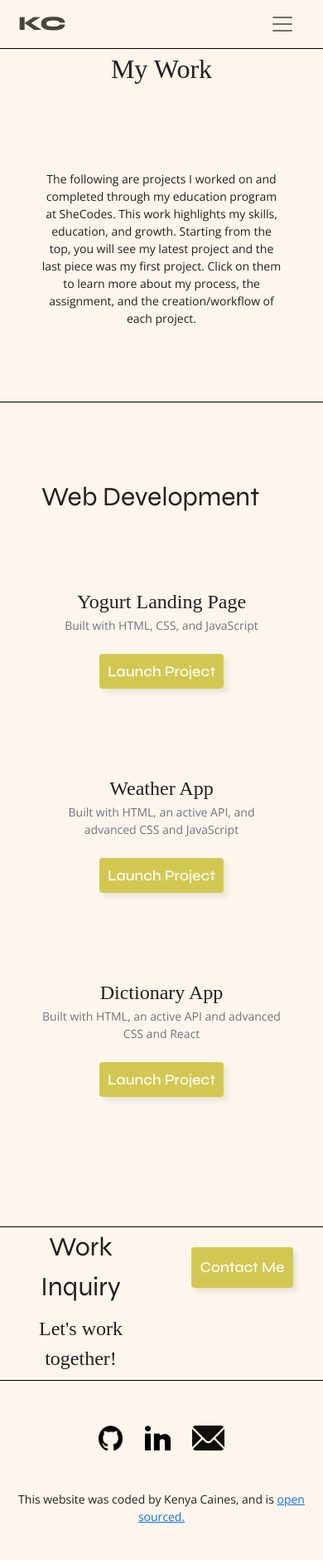
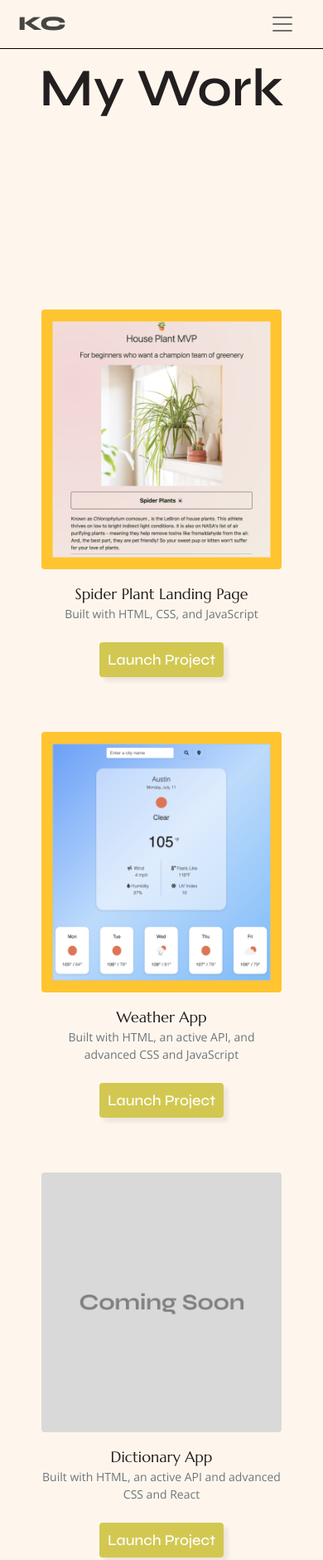
Before and after one commit to kenyacaines/portfolio-project, a plain HTML site: page my-work.html in a window 390 px wide. Shown: the top 1880 px of the page at 83% size. Before the commit the page ends 1854 px from the top, so only its background shows below. Drawn offline with nearby package versions, Linux system fonts and the light colour scheme.

Commit message:
Updated the fonts

```diff
--- a/my-work.html
+++ b/my-work.html
@@ -13,7 +13,7 @@
     />
     <link rel="preconnect" href="https://fonts.googleapis.com">
 <link rel="preconnect" href="https://fonts.gstatic.com" crossorigin>
-<link href="https://fonts.googleapis.com/css2?family=Montserrat:ital,wght@0,100;0,200;0,300;0,400;0,500;0,600;0,700;0,800;0,900;1,100;1,200;1,300;1,400;1,500;1,600;1,700;1,800;1,900&family=Open+Sans:ital,wght@0,300;0,400;0,500;0,600;0,700;0,800;1,300;1,400;1,500;1,600;1,700;1,800&family=Syne:wght@400;500;600;700;800&display=swap" rel="stylesheet">
+<link href="https://fonts.googleapis.com/css2?family=Marcellus&family=Montserrat:ital,wght@0,100;0,200;0,300;0,400;0,500;0,600;0,700;0,800;0,900;1,100;1,200;1,300;1,400;1,500;1,600;1,700;1,800;1,900&family=Open+Sans:ital,wght@0,300;0,400;0,500;0,600;0,700;0,800;1,300;1,400;1,500;1,600;1,700;1,800&family=Syne:wght@400;500;600;700;800&display=swap" rel="stylesheet">
     <link rel="stylesheet" href="/styles/portfolio.css" />
     <script
       src="https://cdn.jsdelivr.net/npm/bootstrap@5.1.3/dist/js/bootstrap.bundle.min.js"
@@ -56,27 +56,20 @@
     <hr />
         <h1 class="text-center">My Work</h2>
          <div class="content-container container">
-      <div class="content">
-          <p>The following are projects I worked on and completed through my education program at SheCodes. This work highlights my skills, education, and growth. Starting from the top, you will see my latest project and the last piece was my first project.
-
-Click on them to learn more about my process, the assignment, and the creation/workflow of each project.</p>
 </div>
-</div>
-<hr />
     <div class="content-container container">
       <div class="content">
-    <h3 class="text-start mb-5">Web Development</h3>
     <div class="row">
     <div class="col-md-6 mb-4">
-      <img src="/images/yogurt.png" alt=""class="img-fluid mb-3 rounded">
-      <h4 class="text-center m-0">Yogurt Landing Page</h4>
+      <img src="/images/landing-page-yellow.png" alt=""class="img-fluid mb-3 rounded">
+      <h4 class="text-center m-0">Spider Plant Landing Page</h4>
       <p class="text-center text-muted">Built with HTML, CSS, and JavaScript</p>
       <div class="text-center mt-4 mb-5">
       <a href="#" class="btn-branding" target="_blank">Launch Project</a>
       </div>
     </div>
   <div class="col-md-6 mb-4">
-      <img src="/images/weatherapp.png" alt=""class="img-fluid mb-3 rounded">
+      <img src="/images/weather-app-yellow.png" alt=""class="img-fluid mb-3 rounded">
       <h4 class="text-center m-0">Weather App</h4>
       <p class="text-center text-muted">Built with HTML, an active API, and advanced CSS and JavaScript</p>
       <div class="text-center mt-4 mb-5">
@@ -84,7 +77,7 @@ Click on them to learn more about my process, the assignment, and the creation/w
       </div>
     </div>
     <div class="col-md-6 mb-4">
-      <img src="/images/dictionaryapp.png" alt=""class="img-fluid mb-3 rounded">
+      <img src="/images/coming-soon.png" alt=""class="img-fluid mb-3 rounded">
       <h4 class="text-center m-0">Dictionary App</h4>
       <p class="text-center text-muted">Built with HTML, an active API and advanced CSS and React</p>
       <div class="text-center mt-4 mb-5">
@@ -103,7 +96,7 @@ Click on them to learn more about my process, the assignment, and the creation/w
             <h4 class="text-center">Let's work together!</h4>
           </div>
           <div class="col-6 contact-me-btn text-center mt-4">
-            <a href="#" class="btn btn-branding" type="button">Contact Me</a>
+            <a href="/contact.html" class="btn btn-branding" type="button">Contact Me</a>
           </div>
         </div>
         </div>
--- a/styles/portfolio.css
+++ b/styles/portfolio.css
@@ -13,18 +13,17 @@ body {
   font-size: 24px;
 }
 h1 {
-  font-size: 64px;
-  font-weight: 500;
+  font-size: 96px;
+  font-weight: 600;
   line-height: 1.5;
   color: var(--secondary-color);
-  font-family: var(--second-heading-font-family);
+  font-family: var(--heading-font-family);
 }
 h2 {
-  font-weight: 400;
-  font-size: 80px;
+  font-weight: 100;
+  font-size: 48px;
   color: var(--secondary-color);
-  line-height: 1.5;
-  font-family: var(--heading-font-family);
+  font-family: var(--second-heading-font-family);
 }
 h3 {
   font-size: 48px;
@@ -166,18 +165,18 @@ img.social-icon {
 }
 @media (max-width: 992px) {
   h1 {
-    font-size: 32px;
+    font-size: 64px;
   }
   h2 {
-    font-size: 40px;
+    font-size: 30px;
   }
   h3 {
     text-align: center;
-    font-size: 32px;
+    font-size: 24px;
   }
   h4 {
     text-align: center;
-    font-size: 24px;
+    font-size: 18px;
   }
   p {
     font-size: 14px;
```
Also changed, not shown: about.html (+3 -3 lines), contact.html (+1 -1 lines), index.html (+3 -3 lines), images/coming-soon.png (added), 1 other file.
